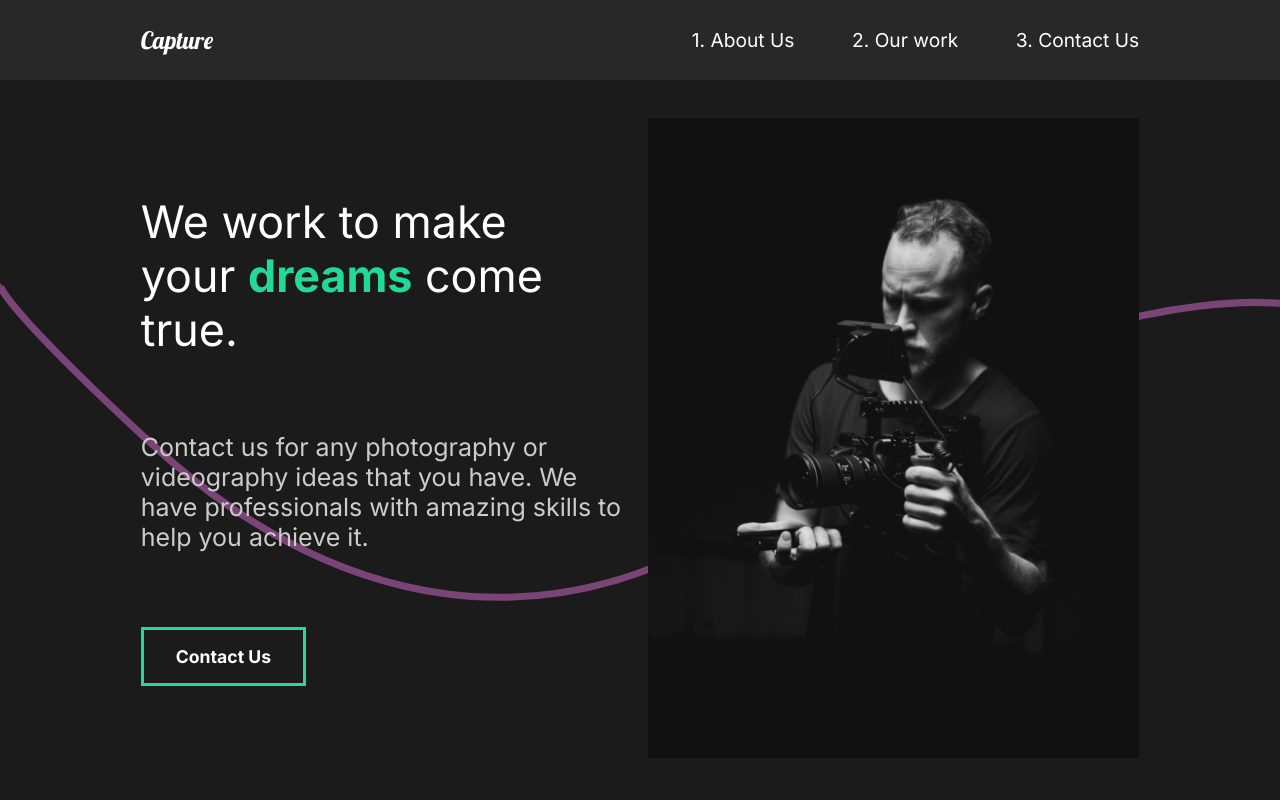
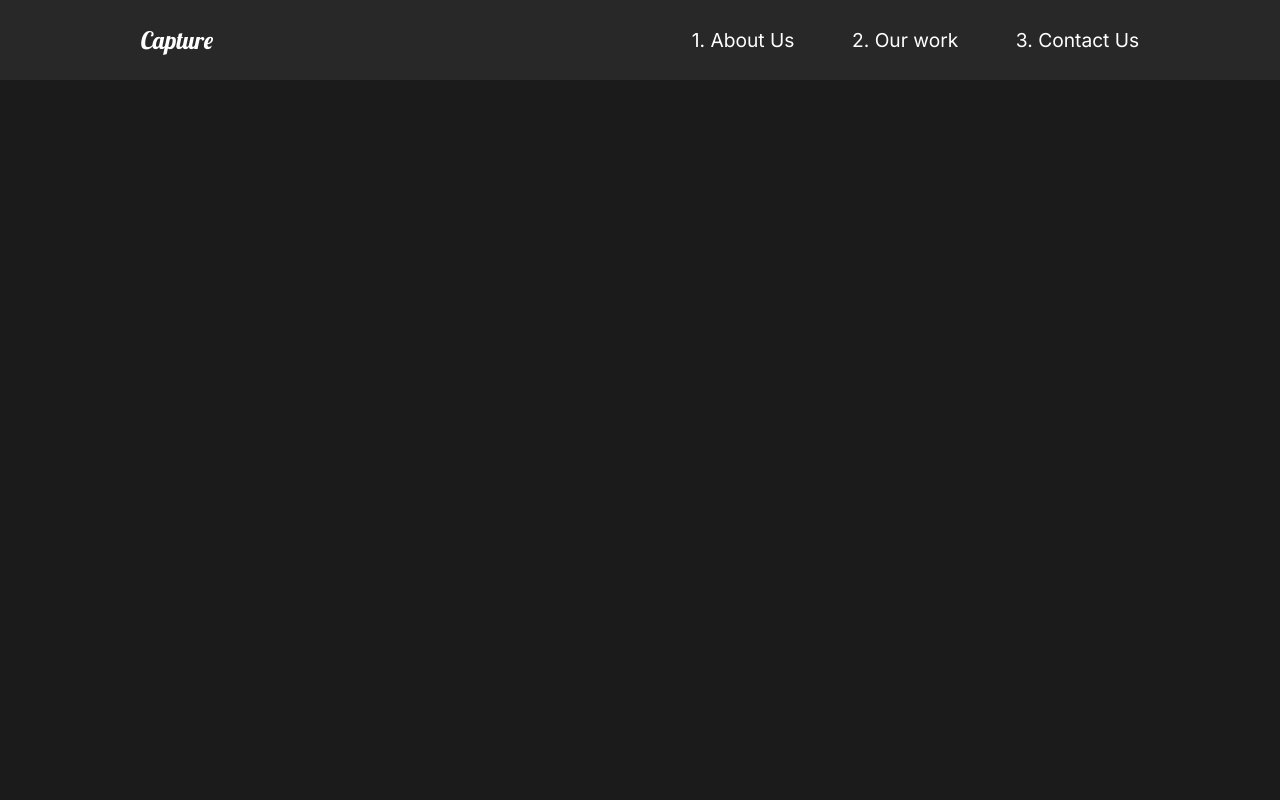
Before and after one commit to DesignToWebsite/Capture-porfolio, a React (Vite) app: page / in a window 1280 px wide. Shown: the top 800 px of the page. Built offline with nearby package versions, Linux system fonts and the light colour scheme.

Commit message:
home page

```diff
--- a/src/component/App.tsx
+++ b/src/component/App.tsx
@@ -16,7 +16,7 @@ function App() {
             <Nav />
             <AnimatePresence mode="wait">
                 <Routes location={location} key={location.pathname}>
-                    <Route path="/" element={<AboutUs />} />
+                    <Route path="/Capture-porfolio" element={<AboutUs />} />
                     <Route path="/about" element={<AboutUs />} />
                     <Route path="/work" element={<OurWork />} />
                     <Route path="/contactUs" element={<ContactUs />} />
```
